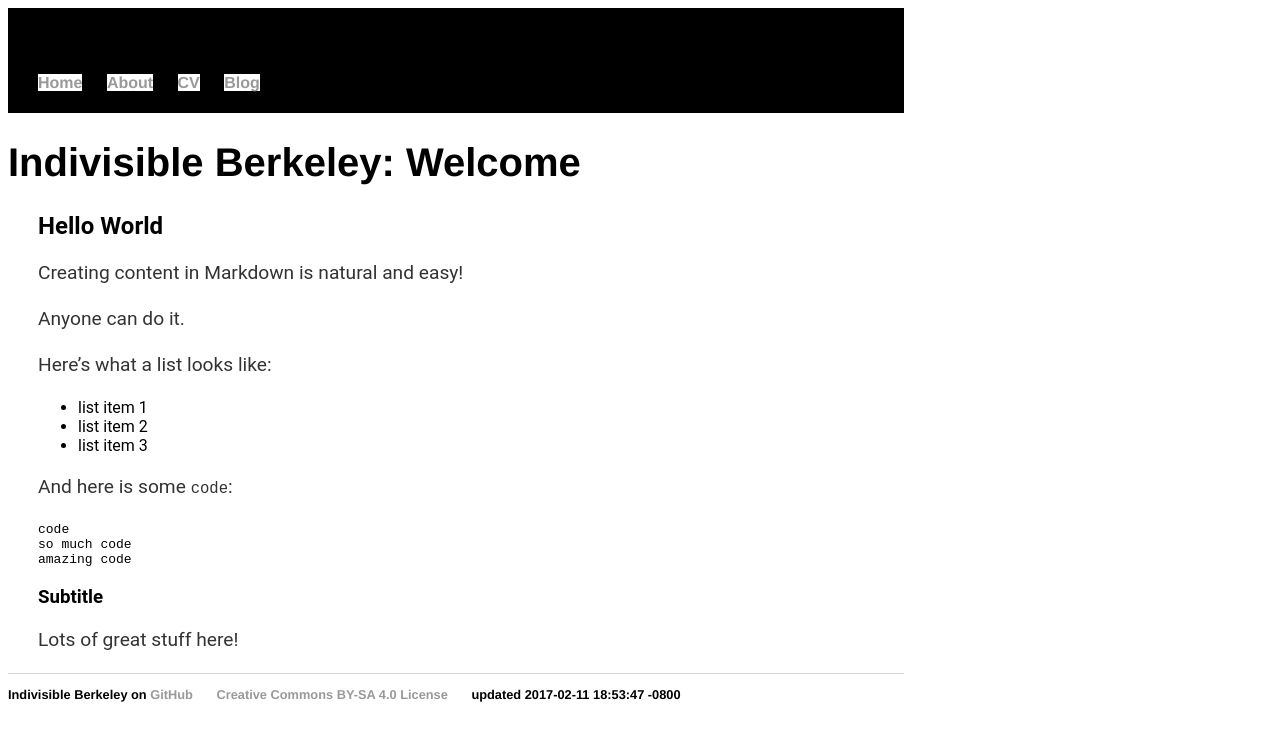
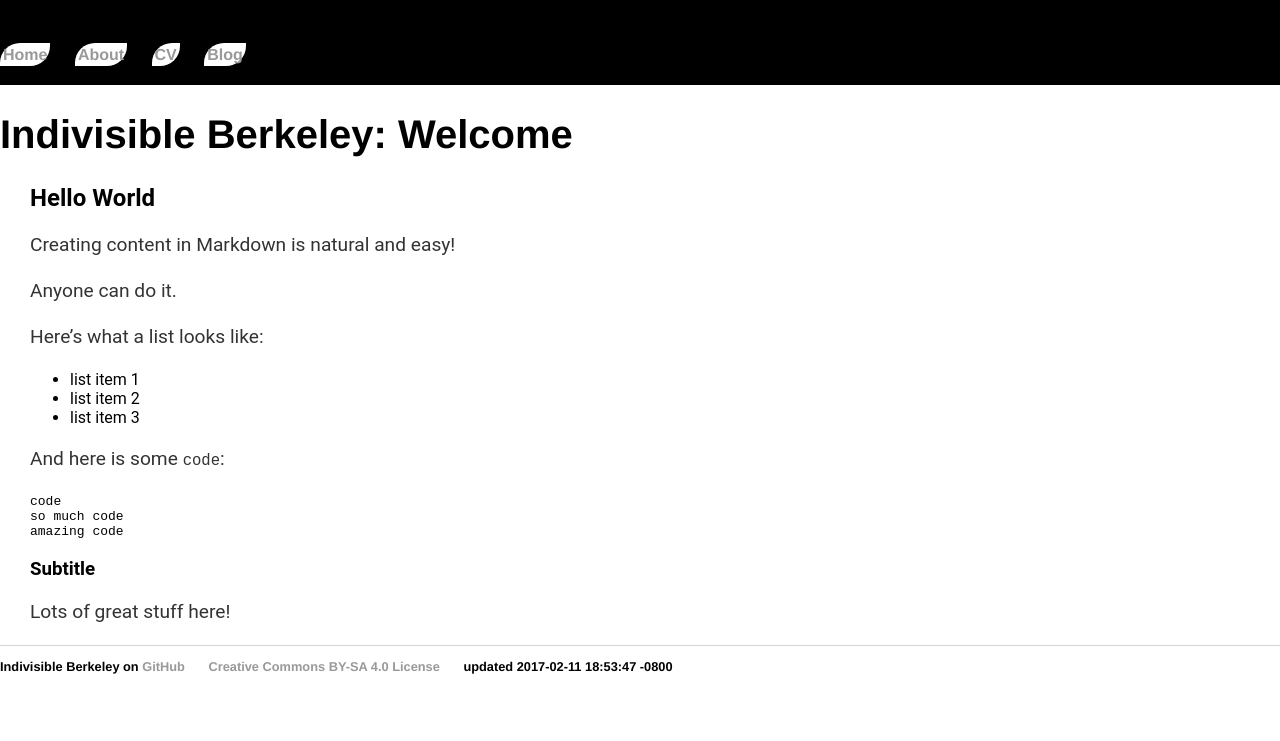
Before and after one commit to bc-design/www-ib, a Jekyll site: the page built from index.md, in a window 1280 px wide. Shown: the top 741 px of the page. Built offline with Jekyll 4.4.1, drawn with Linux system fonts in a browser that asks for light colours.

Commit message:
header style

```diff
--- a/css/main.css
+++ b/css/main.css
@@ -1,6 +1,7 @@
 body {
     font-family: "San Francisco", "Roboto", "Segoe UI", "Helvetica Neue", "Lucida Grande", Arial, sans-serif;
-    width: 70%;
+    width: 100%;
+    margin: 0px;
 }
 
 .container {
@@ -8,12 +9,14 @@ body {
 }
 
 nav {
-    padding: 50px 0px 5px 30px;
+    padding: 30px 0px 5px 0px;
     background: black;
 }
 
 nav li {
     background: white;
+    padding: 3px;
+    border-radius: 20px 0px;
 }
 
 nav ul, footer ul {
```
